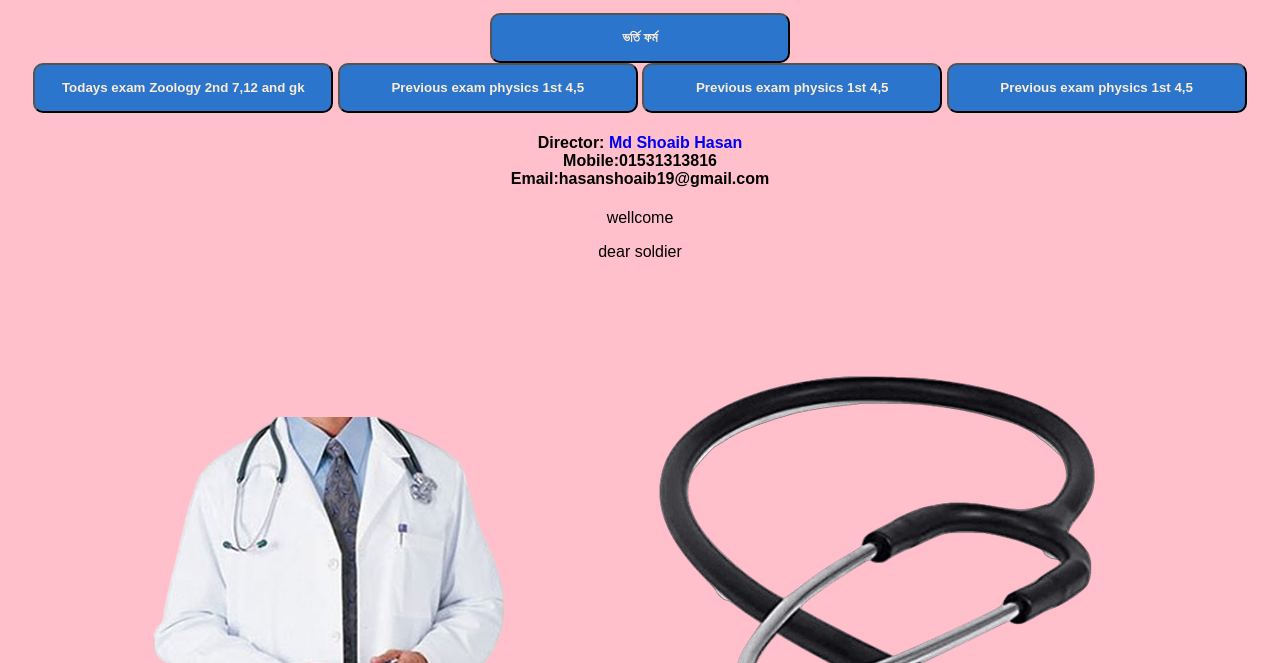
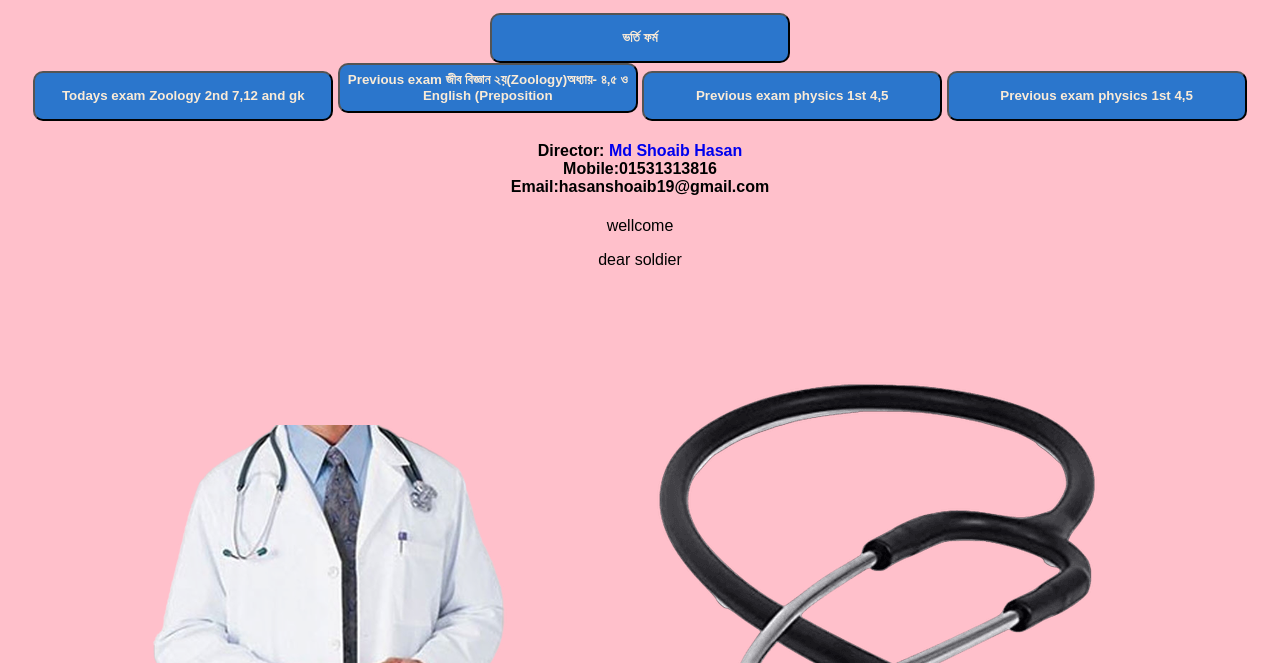
Before and after one commit to md-Shoaib-Hasan/private, a plain HTML site: page index.html in a window 1280 px wide. Shown: the part 137-800 px from the top of the page. Drawn offline with Linux system fonts and the light colour scheme; a web font is replaced by a local one.

Commit message:
Update index.html
subject change

```diff
--- a/index.html
+++ b/index.html
@@ -16,8 +16,8 @@
     <p>বৈশ্বিক অর্থনীতিক দূরাবস্থার প্রভাব আমাদের বর্তমান বাংলাদেশেও যথেষ্ট দৃশ্যমান। ফলে অনেক শিক্ষার্থীর মেডিকেল কলেজে পড়ে ডাক্তার হওয়ার ইচ্ছা থাকলেও আর্থিক অসচ্ছলতার কারনে তারা ১০-২০ হাজার টাকা দিয়ে মেডিকেল এডমিশন কোচিং এ ভর্তি হতে পারছে না।যার ফলে অনেকেই মেধা থাকা সত্তেও মেডিকেল কলেজে অধ্যায়নের সুযোগ পাচ্ছে না।সে সকল শিক্ষার্থীর কথা বিবেচনা করে আমরা যথাযথ মান বজায় রেখে ফ্রি মেডিকেল এডমিশন কোচিং চালু করেছি। এখানে কোচিং করলে মেডিকেলের পাশাপাশি তোমাদের ভার্সিটি এডমিশন প্রস্তুতিও হয়ে যাবে।</p>
     <button id="exam-button"><a href=""><span class="link-color">ভর্তি ফর্ম</span></a></button> <br>
     <button id="exam-button"><a href="https://quizzory.in/id/630c9ed1506ec84d655709a4"><span class="link-color">Todays exam Zoology 2nd 7,12 and gk</span></a></button>
-    <button id="exam-button"><a href=""><span class="link-color">Previous exam physics 1st 4,5</span></a></button>
-    <button id="exam-button"><a href=""><span class="link-color">Previous exam physics 1st 4,5</span></a></button>
+    <button id="exam-button"><a href=""><span class="link-color">Previous exam জীব বিজ্ঞান ২য়(Zoology)অধ্যায়- ৪,৫ ও English (Preposition</span></a></button>
+    <button id="exam-button"><a href="https://quizzory.in/id/62f7ae34e13edf325dfec201"><span class="link-color">Previous exam physics 1st 4,5</span></a></button>
     <button id="exam-button"><a href=""><span class="link-color">Previous exam physics 1st 4,5</span></a></button>
     <h4>Director: <a href="https://www.facebook.com/100069203466364/">Md Shoaib Hasan</a> <br>
         Mobile:01531313816 <br>
```
